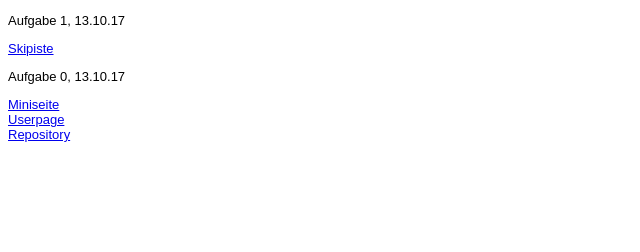
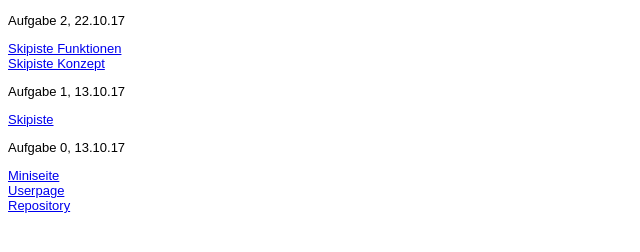
Before and after one commit to weisshab/EIA2, a plain HTML site: page Steckbrief/steckbrief.htm in a window 1280 px wide. Shown: the whole page, without its empty margins (0-640 px from the left). Drawn offline with Linux system fonts and the light colour scheme.

Commit message:
Konzept hochgeladen + in Steckbrief

```diff
--- a/Steckbrief/steckbrief.htm
+++ b/Steckbrief/steckbrief.htm
@@ -12,6 +12,10 @@ body {
 </style>
 </head>
 <body>
+	<p>Aufgabe 2, 22.10.17</p>
+	<a href="https://weisshab.github.io/EIA2/Aufgabe02/Aufgabe02.html" target="_blank">Skipiste Funktionen</a><br>
+	<a href="https://weisshab.github.io/EIA2/Aufgabe02/konzept/A2_Konzept.pdf" target="_blank">Skipiste Konzept</a><br>
+
 	<p>Aufgabe 1, 13.10.17</p>
 	<a href="https://weisshab.github.io/EIA2/Aufgabe01/Aufgabe01.html" target="_blank">Skipiste</a><br>
 
```
Also changed, not shown: 1 other file.
